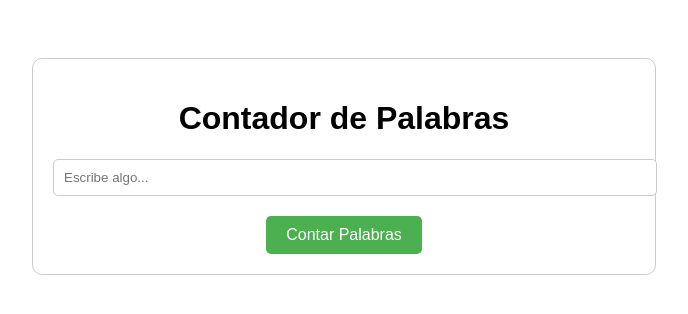
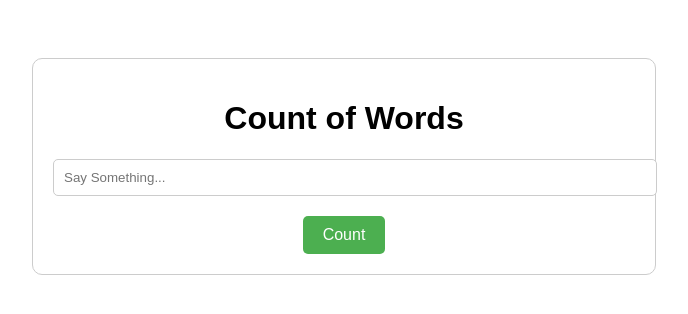
Before and after one commit to stalindavdvas/ProyectoPython, a Flask app: page / in a window 1280 px wide. Shown: the top 314 px of the page, without its empty margins (296-984 px from the left). Run offline with Flask 3, Linux system fonts and the light colour scheme.

```diff
--- a/templates/index.html
+++ b/templates/index.html
@@ -45,15 +45,15 @@
 </head>
 <body>
     <div class="container">
-        <h1>Contador de Palabras</h1>
+        <h1>Count of Words</h1>
         <form method="POST">
-            <input type="text" name="text" placeholder="Escribe algo..." required>
+            <input type="text" name="text" placeholder="Say Something..." required>
             <br>
-            <button type="submit">Contar Palabras</button>
+            <button type="submit">Count</button>
         </form>
         {% if word_count is not none %}
         <div class="result">
-            Número de palabras ingresadas: {{ word_count }}
+            Number of words in your input is: {{ word_count }}
         </div>
         {% endif %}
     </div>
```
